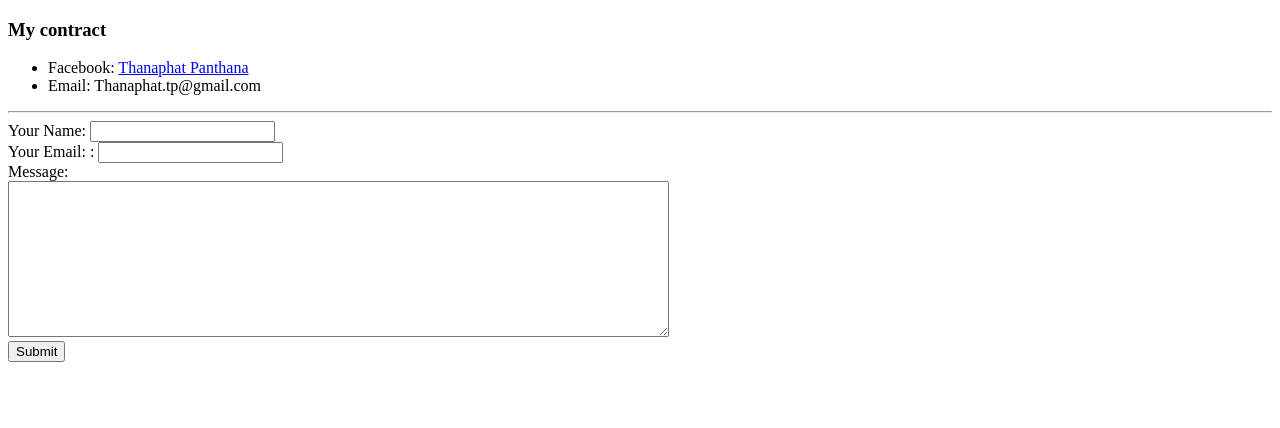
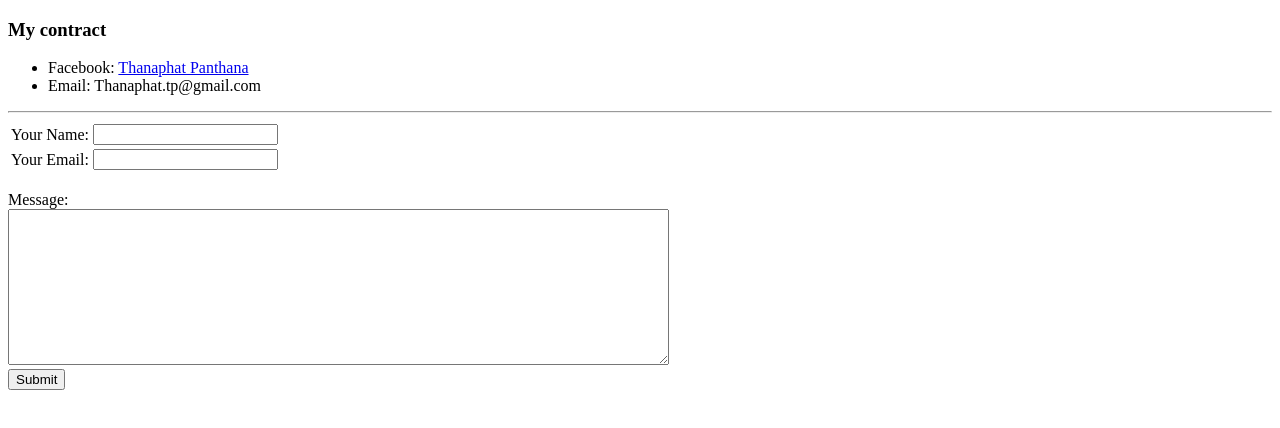
Before and after one commit to To4ymi/cv, a plain HTML site: page contact.html in a window 1280 px wide. Drawn offline with Linux system fonts and the light colour scheme.

Commit message:
Update format

```diff
--- a/contact.html
+++ b/contact.html
@@ -1,9 +1,11 @@
 <!DOCTYPE html>
 <html lang="en" dir="ltr">
+
 <head>
   <meta charset="utf-8">
   <title>My contact</title>
 </head>
+
 <body>
   <h3>My contract</h3>
   <ul>
@@ -12,13 +14,31 @@
   </ul>
   <hr>
   <form class="" action="mailto:thanaphat.tp@gmail.com" method="post" enctype="text/plain">
+    <table>
+      <tbody>
+        <tr>
+          <td>
             <label>Your Name: </label>
-      <input type="text" name="yourName" value=""><br>
-      <label>Your Email: : </label>
-      <input type="email" name="yourEmail" value=""><br>
+          </td>
+          <td>
+            <input type="text" name="yourName" value="">
+          </td>
+        </tr>
+        <tr>
+          <td>
+            <label>Your Email: </label>
+          </td>
+          <td>
+            <input type="email" name="yourEmail" value="">
+          </td>
+        </tr>
+      </tbody>
+    </table>
+    <br>
     <label>Message:</label><br>
     <textarea name="yourMessage" rows="10" cols="80"></textarea><br>
-      <input type="submit" name="" >
+    <input type="submit" name="">
   </form>
 </body>
+
 </html>
```
Lines whose indentation alone changed are shown as unchanged.
